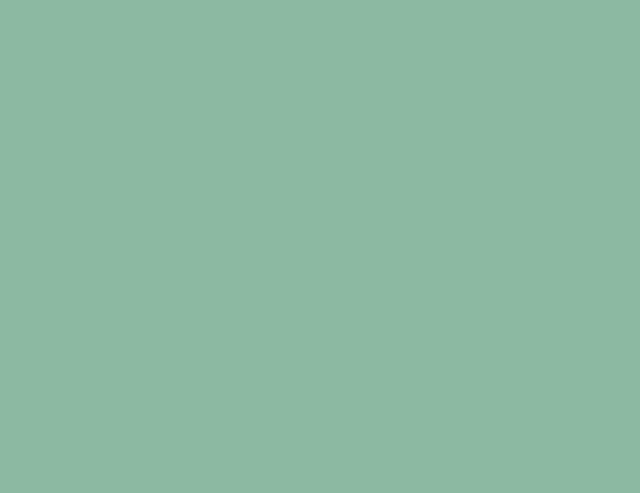
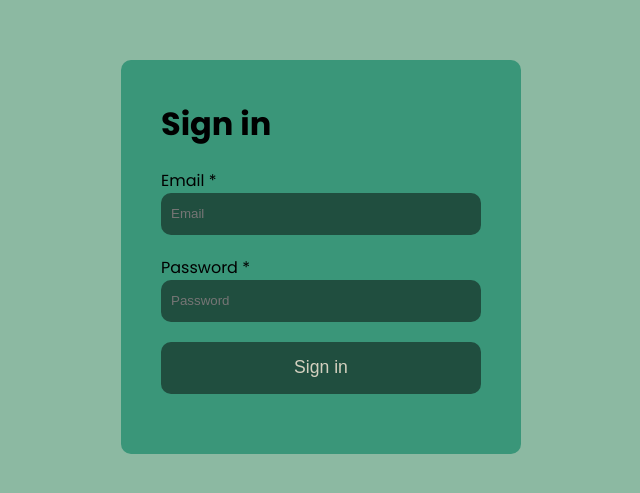
Before and after one commit to B3-Angers-2324/RamenAdvisor_Admin, a Svelte app: page / in a window 1280 px wide. Shown: the part 143-636 px from the top of the page, without its empty margins (319-959 px from the left). Built offline with nearby package versions, Linux system fonts and the light colour scheme.

Commit message:
Create Admin register page

```diff
--- a/index.html
+++ b/index.html
@@ -2,9 +2,9 @@
 <html lang="en">
   <head>
     <meta charset="UTF-8" />
-    <link rel="icon" type="image/svg+xml" href="/vite.svg" />
+    <link rel="icon" type="icon" href="./src/assets/icon.ico" />
     <meta name="viewport" content="width=device-width, initial-scale=1.0" />
-    <title>Vite + Svelte</title>
+    <title>Admin panel</title>
   </head>
   <body>
     <div id="app"></div>
--- a/src/App.svelte
+++ b/src/App.svelte
@@ -1,13 +1,12 @@
 <script lang="ts">
   import { Router, Route } from "svelte-routing";
-  // import Register from "./routes/register/register.svelte";
+  import Register from "./routes/register/register.svelte";
   export let url = "";
 </script>
 
 
 <main>
   <Router {url}>
-    <!-- <Route path="/"><Register /></Route>
-    <Route path="/home"><Home /></Route> -->
+     <Route path="/"><Register /></Route>
   </Router>
 </main>
--- /dev/null
+++ b/src/routes/register/register.svelte
@@ -0,0 +1,74 @@
+<script>
+
+</script>
+
+<main>
+    <div id='block'>
+    <h1> Sign in</h1>
+
+    <form>
+        <div class="form-group">
+            <label for="email">Email *</label>
+            <input class="form-control" id="email" name="email" type="email" placeholder="Email" required>
+        </div>
+        <div class="form-group">
+            <label for="password">Password *</label>
+            <input class="form-control" id="password" name="password" type="password" placeholder="Password" required>
+        </div>
+        <div class="form-group">
+            <button class="btn" type="submit">Sign in</button>
+        </div>
+    </div>
+</main>
+
+<style lang="scss">
+    main {
+        display: flex;
+        justify-content: center;
+        align-items: center;
+        height: 100vh;
+
+        #block{
+            background-color: var(--zomp);
+            padding: var(--spacing);
+            border-radius: var(--radius);
+
+            h1{
+                margin-bottom: calc(var(--spacing) / 2);
+            }
+            form{
+                width: 20em;
+                .form-group{
+                    display: flex;
+                    flex-direction: column;
+                    margin-bottom: calc(var(--spacing) / 2);
+                    .form-control{
+                        background-color: var(--brunswick-green);
+                        border: none;
+                        height: 3em;
+                        border-radius: var(--radius);
+                        padding-left: calc(var(--spacing) / 4);
+                        &:focus{
+                            outline: none;
+                        }
+                    }
+                    .btn{
+                        background-color: var(--brunswick-green);
+                        border: none;
+                        height: 3em;
+                        border-radius: var(--radius);
+                        color: var(--bone);
+                        font-size: 1.1em;
+                        cursor: pointer;
+                    }
+                }
+
+
+            }
+        }
+
+    }
+
+
+
+</style>
```
